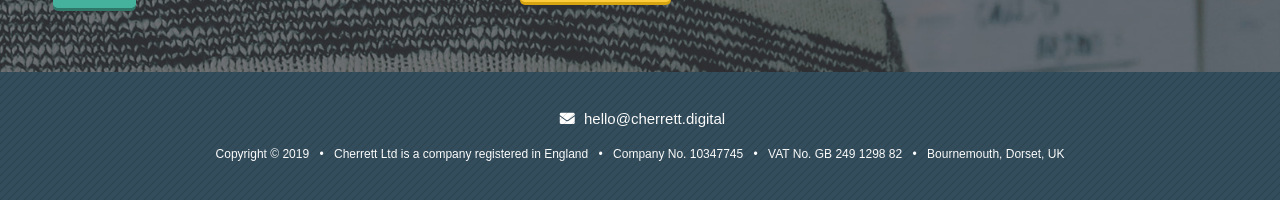
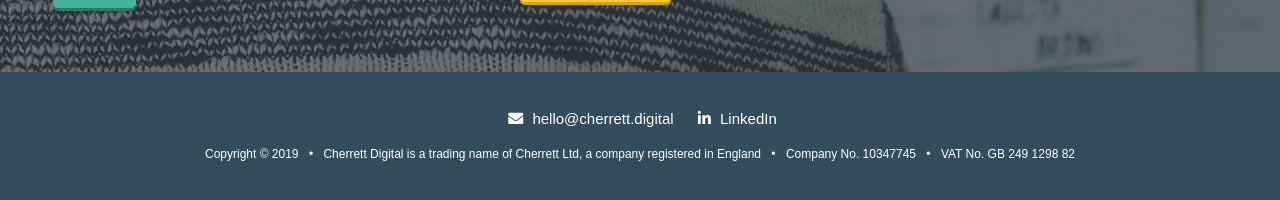
Before and after one commit to chrischerrett/chrischerrett.github.io, a Jekyll site: the page built from index.md, in a window 1280 px wide. Shown: the part 3118-3318 px from the top of the page. Built offline with Jekyll 4.4.1, drawn with Linux system fonts in a browser that asks for light colours; nearby versions of some CDN libraries.

Commit message:
Footer updates

```diff
--- a/_includes/footer.html
+++ b/_includes/footer.html
@@ -1,18 +1,17 @@
 <div class="panel footer dark">
     <div class="container">
         <p>
-            <i class="fa fa-envelope" aria-hidden="true"></i> <a href="/contact">{{site.email}}</a>
+            <i class="fa fa-envelope" aria-hidden="true"></i> <a href="/contact" style="margin-right: 15px;">{{site.email}}</a>
+            <i class="fab fa-linkedin-in" aria-hidden="true"></i> <a href="https://www.linkedin.com/company/cherrett-digital/about/?viewAsMember=true">LinkedIn</a>
         </p>
         Copyright © {{ site.time | date: '%Y' }}
         <span class="spacer">•</span>
         <strong itemprop="seller" itemscope itemtype="http://schema.org/Organization">
-            <span itemprop="name">Cherrett Ltd</span>
-        </strong> is a company registered in England
+            <span itemprop="name">Cherrett Digital</span>
+        </strong> is a trading name of Cherrett Ltd, a company registered in England
         <span class="spacer">•</span>
         <strong>Company No.</strong> 10347745
         <span class="spacer">•</span>
         <strong>VAT No.</strong> <span itemprop="vatID">GB 249 1298 82</span>
-        <span class="spacer">•</span>
-        Bournemouth, Dorset, UK
     </div>
 </div>
--- a/assets/styles/src/partials/containers.scss
+++ b/assets/styles/src/partials/containers.scss
@@ -198,6 +198,7 @@
 	line-height: 18px;
 	position: relative;
 
+	/*
 	&::before {
 	  content: "";
 	  background: url('/assets/images/stripes.png');
@@ -209,6 +210,7 @@
 	  right: 0;
 	  position: absolute;
 	}
+	*/
 
 	.container {
 		padding: 20px 10px 40px;
```
Also changed, not shown: assets/styles/dist/styles.css (+7 -4 lines), assets/styles/dist/styles.min.css.
